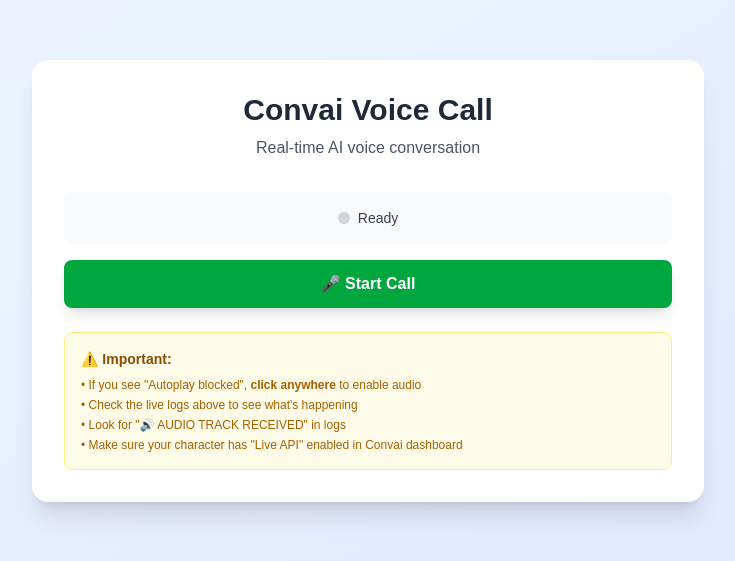
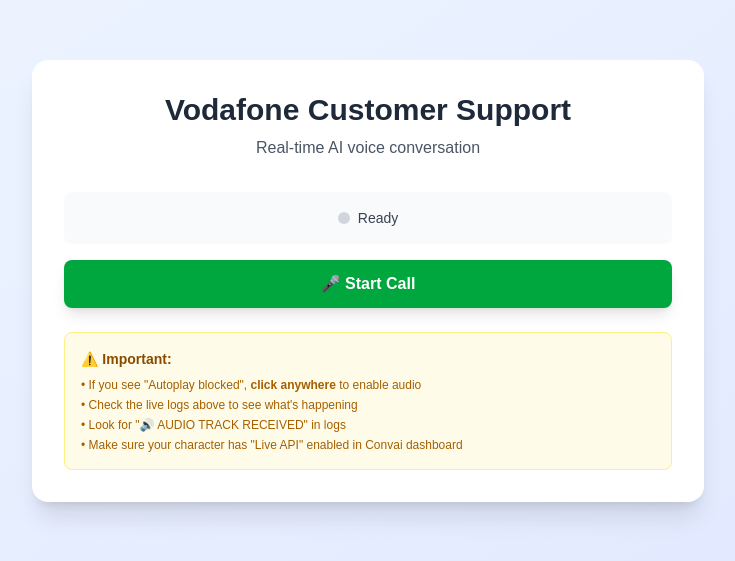
Before and after one commit to Huma-Sheikh/personal-portfolio, a Next.js app: page / in a window 1280 px wide. Shown: the part 119-680 px from the top of the page, without its empty margins (272-1007 px from the left). Built offline with nearby package versions, Linux system fonts and the light colour scheme.

Commit message:
changed names

```diff
--- a/app/page.tsx
+++ b/app/page.tsx
@@ -234,7 +234,7 @@
     <div className="min-h-screen flex items-center justify-center bg-gradient-to-br from-blue-50 to-indigo-100 p-4">
       <div className="bg-white p-8 rounded-2xl shadow-xl max-w-2xl w-full">
         <h1 className="text-3xl font-bold text-gray-800 mb-2 text-center">
-          Convai Voice Call
+          Vodafone Customer Support
         </h1>
         <p className="text-gray-600 text-center mb-8">
           Real-time AI voice conversation
```
